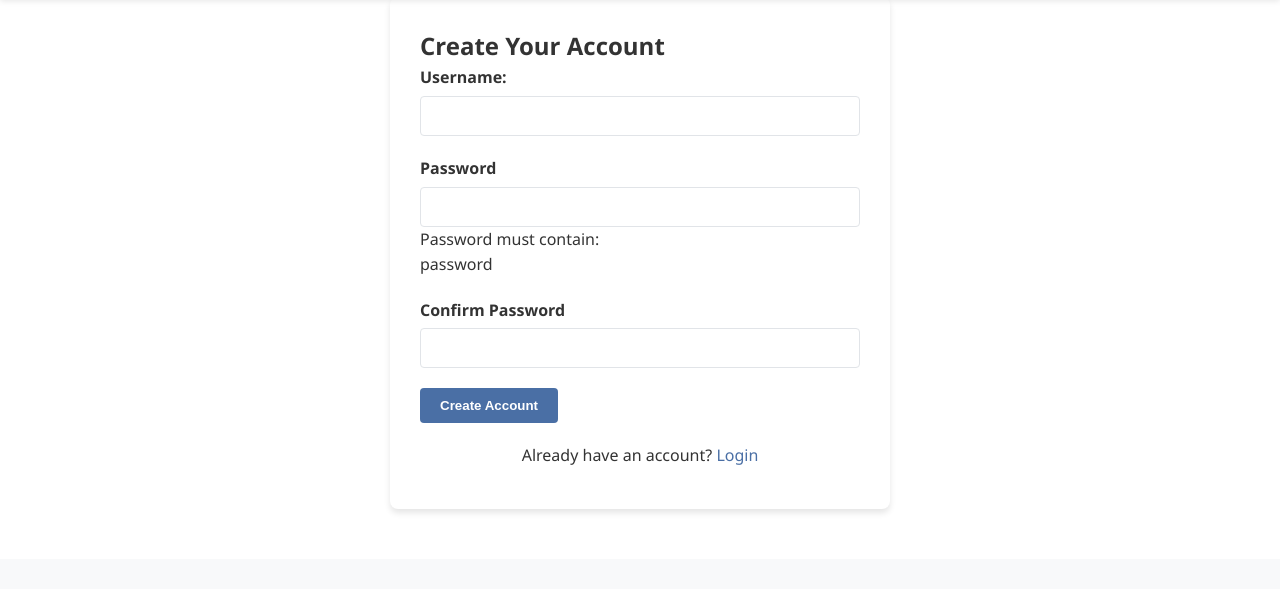
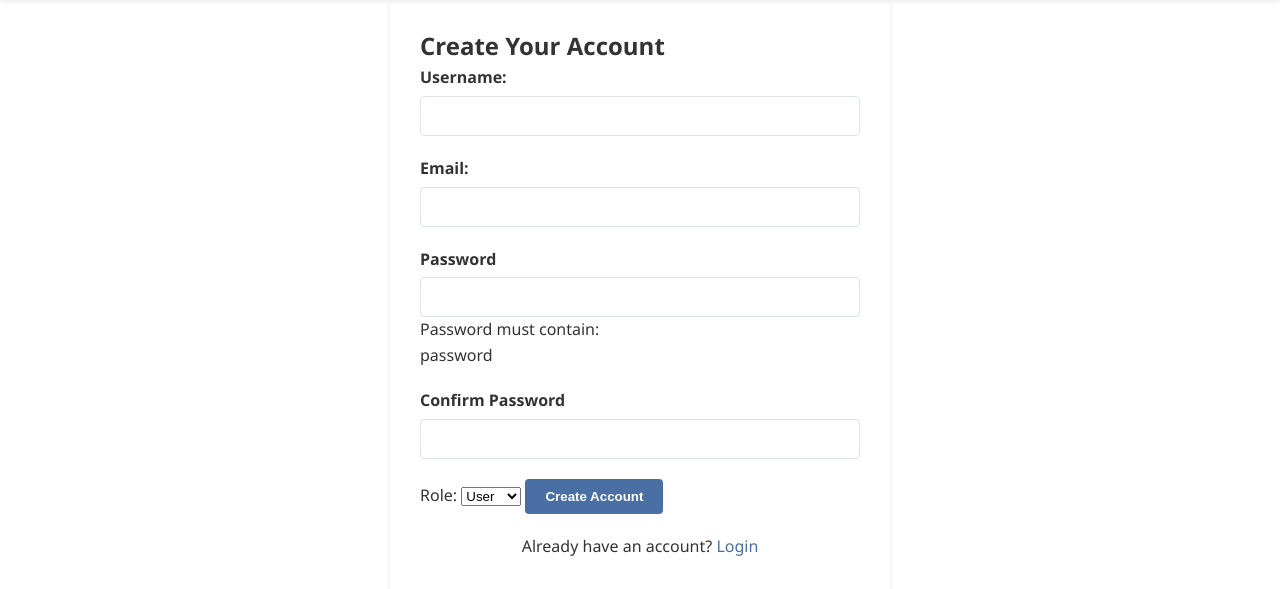
Before and after one commit to Santiago303/CS364-finalproject, a plain HTML site: page frontend/register.html in a window 1280 px wide. Shown: the part 79-668 px from the top of the page. Drawn offline with Linux system fonts and the light colour scheme; a script that the page names is missing; files whose address does not match are found by name.

Commit message:
edits to register

```diff
--- a/frontend/register.html
+++ b/frontend/register.html
@@ -5,6 +5,8 @@
     <meta charset="UTF-8">
     <meta name="viewport" content="width=device-width, initial-scale=1.0">
     <title>Register - BookSmart</title>
+    <script defer src="register.js"> </script>
+
     <link rel="stylesheet" href="css/styles.css">
     <link rel="stylesheet" href="https://cdnjs.cloudflare.com/ajax/libs/font-awesome/6.0.0-beta3/css/all.min.css">
 </head>
@@ -40,8 +42,13 @@
                         </div>
 
                         <div class="form-group">
+                            <label for="user_field">Email:</label>
+                            <input type="email" id="email" name="email" required>
+                        </div>
+
+                        <div class="form-group">
                             <label for="password">Password</label>
-                            <input type="password" id="password_field" name="password" required>
+                            <input type="password" id="password" name="password" required>
                             <div class="password-requirements">
                                 <p>Password must contain:</p>
                                 <ul>
@@ -53,6 +60,12 @@
                             <label for="confirm-password">Confirm Password</label>
                             <input type="password" id="confirm-password" name="confirm-password" required>
                         </div>
+
+                        <label for="role">Role:</label>
+                        <select id="role" name="role" required>
+                            <option value="user">User</option>
+                            <option value="admin">Admin</option>
+                        </select>
                         <button type="submit" class="btn btn-primary" id="register-button">Create Account</button>
                     </form>
                     <div class="form-footer">
```
